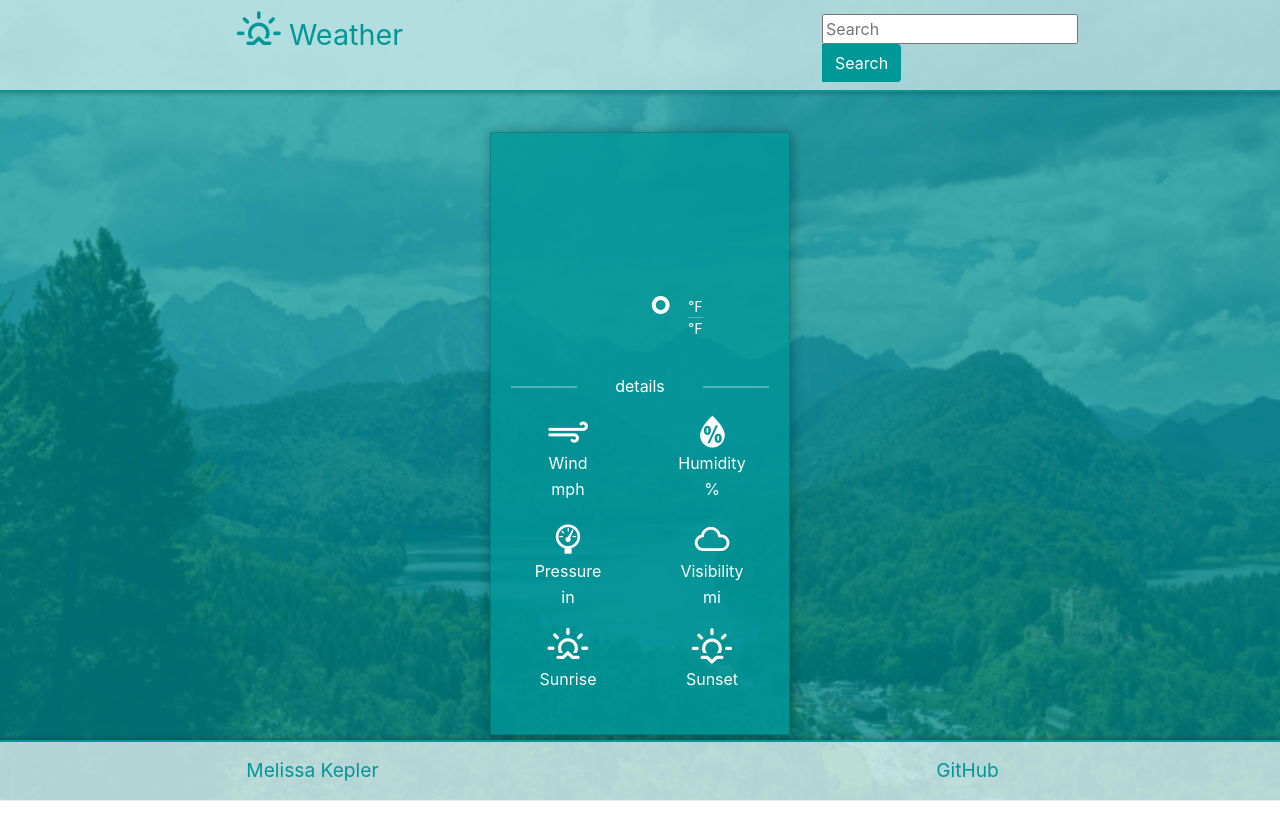
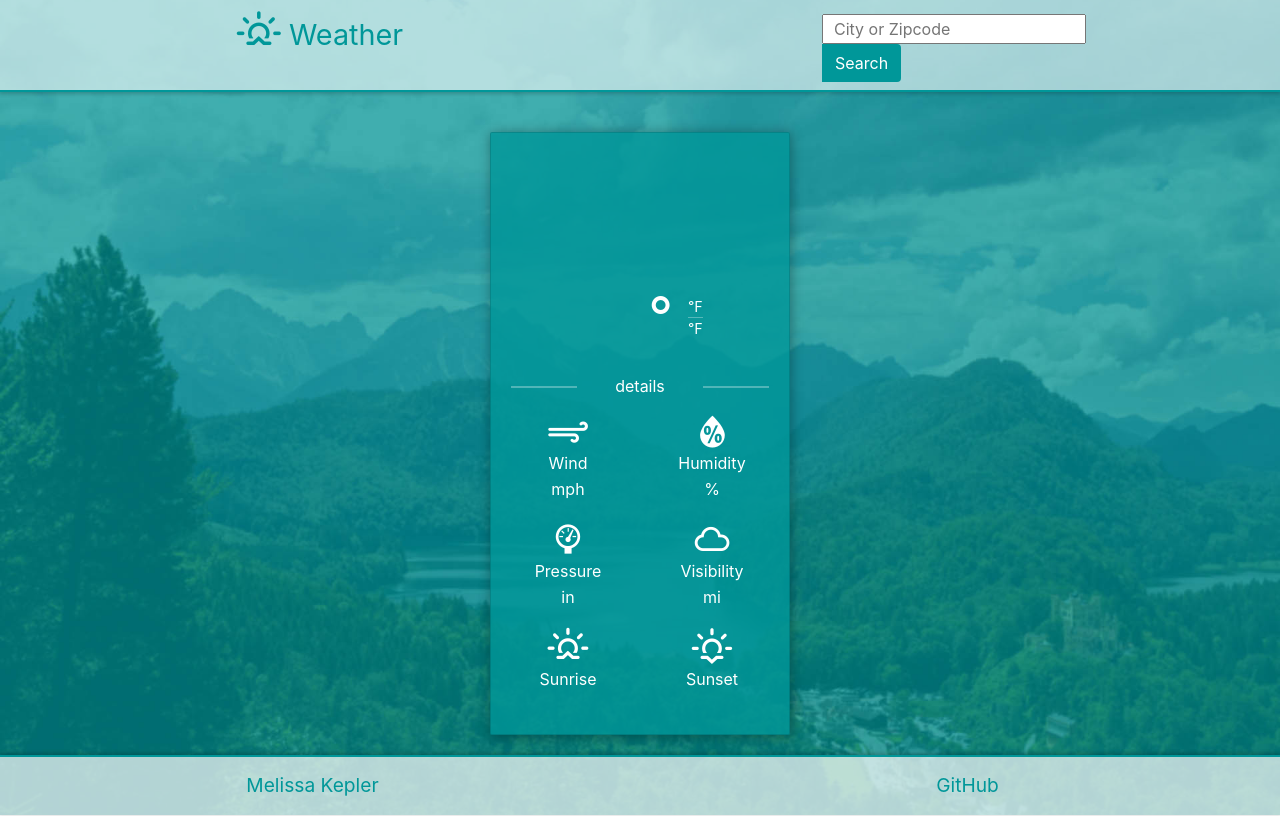
Before and after one commit to mmkepler/open-weather, a React app in the folder client/: page / in a window 1280 px wide. Built offline with nearby package versions, Linux system fonts and the light colour scheme; no server answers.

Commit message:
fix: css issues

```diff
--- a/client/src/components/Current.js
+++ b/client/src/components/Current.js
@@ -165,9 +165,9 @@ export default class Current extends React.Component {
               </div>
             </div>
           </div>
-
         </div>
       </div>
+
     </div>
   )
 }
--- a/client/src/components/Header.js
+++ b/client/src/components/Header.js
@@ -1,5 +1,6 @@
 import React from 'react';
 import axios from 'axios';
+
 
 export default class Header extends React.Component {
 
@@ -31,9 +32,9 @@ export default class Header extends React.Component {
             <div className='col-md-6 col-sm-12'>
               <form className="form-inline d-flex justify-content-center" onSubmit={e => this.handleSubmit(e)}>
                 <div className='input-group' id='input'>
-                <input placeholder="Search" aria-label="Search"
+                <input placeholder="City or Zipcode" aria-label="Search"
                 onChange={ e => this.props.onKeyup(e)}
-                value={this.props.input} required/>
+                value={this.props.input} id='search-input' required/>
                   <button className='btn'  id='search-btn' type="submit" >Search</button>
                 </div>
               </form>
--- a/client/src/components/css/App.css
+++ b/client/src/components/css/App.css
@@ -6,6 +6,7 @@
   padding: 0;
   background: url('../../img/hohenschwangau-bg.jpg') no-repeat center;
   background-size: cover;
+  padding-bottom: 80px;
 }
 
 .row, .col-md-6 .col-sm-12 {
@@ -64,6 +65,10 @@
 .navbar {
   padding: 0;
   margin: 0;
+}
+
+#search-input {
+  padding-left: 10px;
 }
 
 /*-----------Footer-----------*/
```
Also changed, not shown: client/src/components/App.js (+0 -9 lines).
